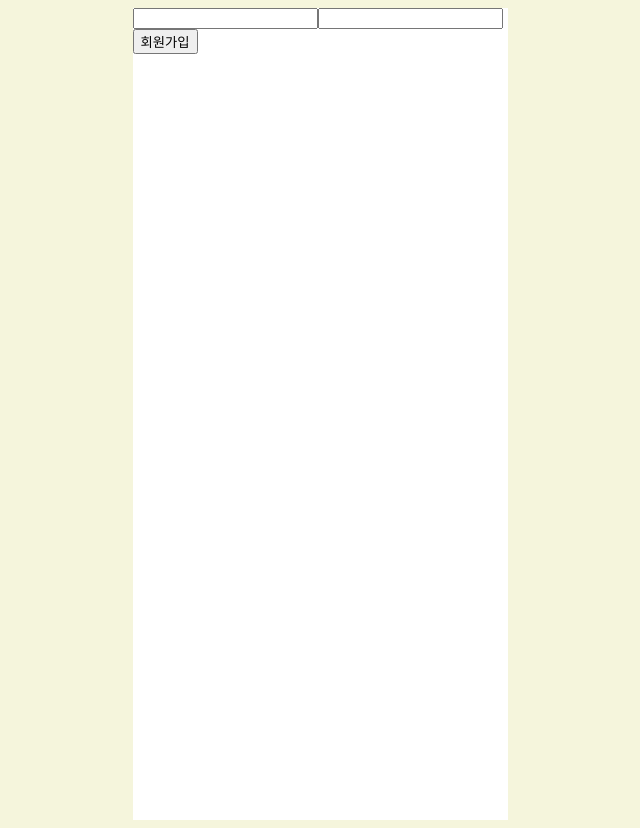
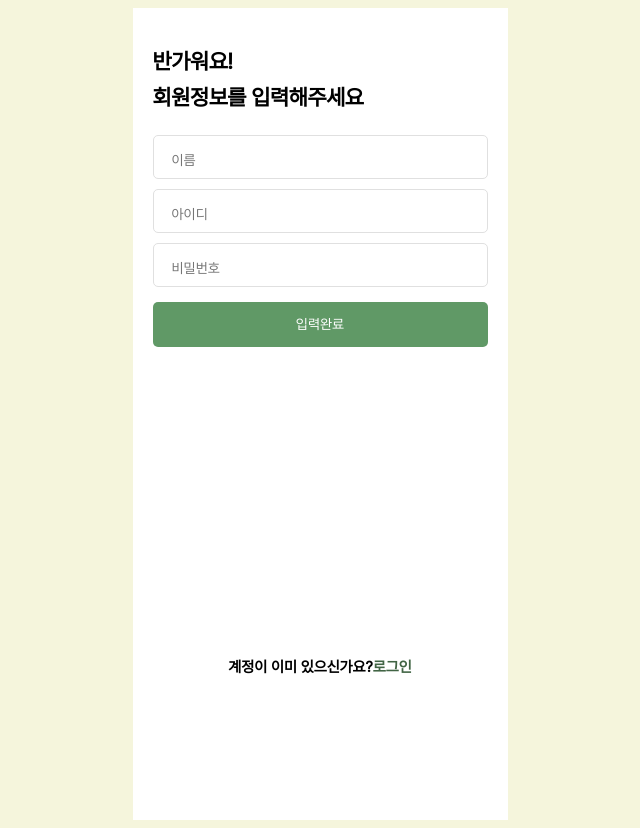
Before and after one commit to Goodyun92/DamdaShop_FE, a React (Create React App) app: page /signup in a window 1280 px wide. Shown: the whole page, without its empty margins (295-935 px from the left). Built offline with nearby package versions, Linux system fonts and the light colour scheme.

Commit message:
feat : signup page

```diff
--- a/src/App.js
+++ b/src/App.js
@@ -4,6 +4,7 @@ import MainHome from './pages/MainHome';
 import Search from './pages/Search';
 import Login from './pages/Login/Login';
 import Signup from './pages/Signup/Signup';
+import AfterSignup from './pages/Signup/AfterSignup';
 import ShowProducts from './pages/ShowProducts';
 import Frame from './components/Frame';
 import { BrowserRouter as Router, Routes, Route, Navigate } from 'react-router-dom';
@@ -29,6 +30,7 @@ function App() {
                             <Route path="/search" element={<Search />} />
                             <Route path="/login" element={<Login />} />
                             <Route path="/signup" element={<Signup />} />
+                            <Route path="/afterSignup" element={<AfterSignup />} />
                             <Route path="/showProducts" element={<ShowProducts />} />
                         </Routes>
                     </Router>
--- a/src/pages/Login/Login.jsx
+++ b/src/pages/Login/Login.jsx
@@ -5,9 +5,14 @@ import styled from 'styled-components';
 import { useRecoilState } from 'recoil';
 import accountState from '../../store/atoms';
 
-const Container = styled.div`
+const C = styled.div`
     width: 375px;
     height: 812px;
+    display: flex;
+    flex-direction: column;
+`;
+
+const Container = styled.div`
     display: flex;
     flex-direction: column;
     font-family: 'pretendard';
@@ -15,12 +20,12 @@ const Container = styled.div`
     font-weight: 600;
     line-height: 26px;
     letter-spacing: -0.30000001192092896px;
-    padding: 10px 10px 0px 10px;
+    padding: 10px 20px 0px 20px;
     background-color: white;
 `;
 
 const T1 = styled.div`
-    margin-top: 118px;
+    margin-top: 30px;
 `;
 
 const T2 = styled.div`
@@ -44,6 +49,7 @@ const Label = styled.label`
     gap: 10px;
     color: #e0e0e0;
     border: 0.5px solid #e0e0e0;
+    margin-bottom: 10px;
 `;
 
 const Input = styled.input`
@@ -66,7 +72,7 @@ const LoginFail = styled.div`
 `;
 
 const ButtonLogin = styled.button`
-    margin-top: 15px;
+    margin-top: 5px;
     width: Fixed (333px);
     height: Fixed (41px);
     top: 322px;
@@ -107,12 +113,18 @@ const SignupR = styled.span`
 const ButtonSignup = styled.button`
     width: auto;
     height: 59px;
-    margin-top: 390px;
+    margin-top: 380px;
     padding: 20px 0px 20px 0px;
     background: #60996633;
     border: none;
     font-family: 'pretendard';
     border-radius: 5px;
+`;
+
+const Box = styled.div`
+    background: #60996633;
+    width: 375px;
+    height: 100px;
 `;
 
 const Login = () => {
@@ -154,6 +166,7 @@ const Login = () => {
     };
 
     return (
+        <C>
             <Container>
                 <T1>안녕하세요!</T1>
                 <T2>아래 정보를 입력하여 로그인해주세요</T2>
@@ -178,14 +191,18 @@ const Login = () => {
                             required
                         />
                     </Label>
-                <div>{loginResult ? <LoginFail>비밀번호가 틀렸습니다.다시 입력해 주실래요?</LoginFail> : <div />}</div>
+                    <div>
+                        {loginResult ? <LoginFail>비밀번호가 틀렸습니다.다시 입력해 주실래요?</LoginFail> : <div />}
+                    </div>
                     <ButtonLogin type="submit">로그인</ButtonLogin>
+                </Form>
+            </Container>
             <ButtonSignup type="button" onClick={handleSignup}>
                 <SignupL>계정이 없나요?</SignupL>
                 <SignupR>회원가입</SignupR>
             </ButtonSignup>
-            </Form>
-        </Container>
+            <Box />
+        </C>
     );
 };
 
--- /dev/null
+++ b/src/pages/Signup/AfterSignup.jsx
@@ -0,0 +1,62 @@
+import check from '../../imgs/afterSignup.png';
+import styled from 'styled-components';
+
+const Container = styled.div`
+    display: flex;
+    flex-direction: column;
+    justify-content: center;
+    align-items: center;
+`;
+const Icon = styled.img`
+    margin-top: 250px;
+`;
+const Content = styled.div`
+    margin-top: 15px;
+    font-family: 'pretendard';
+    font-size: 22px;
+    font-weight: 600;
+    line-height: 26px;
+    letter-spacing: -0.30000001192092896px;
+    text-align: center;
+`;
+
+const Line = styled.div`
+    margin-top: 210px;
+    width: 315px;
+    border-bottom: 2px solid #e8e8e8;
+`;
+
+const ButtonLogin = styled.button`
+    margin-top: 20px;
+    width: 333px;
+    height: Fixed (41px);
+    padding: 14px 40px 14px 40px;
+    border-radius: 5px;
+    border: none;
+    gap: 10px;
+
+    background: #609966;
+    color: white;
+    font-family: 'Pretendard';
+    font-size: 14px;
+    font-weight: 550;
+    line-height: 17px;
+    letter-spacing: 0em;
+    text-align: center;
+`;
+
+const AfterSignup = () => {
+    return (
+        <Container>
+            <Icon src={check} />
+            <Content>
+                <div>회원가입이</div>
+                <div>완료되었어요</div>
+            </Content>
+            <Line />
+            <ButtonLogin>로그인하러 가기</ButtonLogin>
+        </Container>
+    );
+};
+
+export default AfterSignup;
--- a/src/pages/Signup/Signup.jsx
+++ b/src/pages/Signup/Signup.jsx
@@ -1,17 +1,171 @@
 import React, { useState } from 'react';
 import axios from 'axios';
 import { useNavigate } from 'react-router-dom';
+import styled from 'styled-components';
+import { FontAwesomeIcon } from '@fortawesome/react-fontawesome';
+import { faChevronLeft } from '@fortawesome/free-solid-svg-icons';
+
+const C = styled.div`
+    width: 375px;
+    height: 812px;
+    display: flex;
+    flex-direction: column;
+`;
+
+const Container = styled.div`
+    display: flex;
+    flex-direction: column;
+    font-family: 'pretendard';
+    font-size: 22px;
+    font-weight: 600;
+    line-height: 26px;
+    letter-spacing: -0.30000001192092896px;
+    padding: 10px 20px 0px 20px;
+    background-color: white;
+`;
+
+const T1 = styled.div`
+    margin-top: 30px;
+`;
+
+const T2 = styled.div`
+    margin-top: 10px;
+    margin-bottom: 25px;
+`;
+
+const T = styled.div`
+    margin-top: 25px;
+    margin-bottom: 25px;
+`;
+
+const Form = styled.form`
+    display: flex;
+    flex-direction: column;
+`;
+
+const Label = styled.label`
+    width: Fixed (334px);
+    height: Fixed (44px);
+    top: 205px;
+    left: 21px;
+    padding: 8px 16px 8px 16px;
+    border-radius: 5px;
+    border: 0.5px;
+    gap: 10px;
+    color: #e0e0e0;
+    border: 0.5px solid #e0e0e0;
+    margin-bottom: 10px;
+`;
+
+const Input = styled.input`
+    font-family: 'Pretendard';
+    font-size: 14px;
+    font-weight: 400;
+    line-height: 17px;
+    letter-spacing: 0em;
+    text-align: left;
+    outline: none;
+    border: none;
+`;
+
+const ButtonSignup = styled.button`
+    margin-top: 5px;
+    width: Fixed (333px);
+    height: Fixed (41px);
+    top: 322px;
+    left: 21px;
+    padding: 14px 40px 14px 40px;
+    border-radius: 5px;
+    border: none;
+    gap: 10px;
+
+    background: #609966;
+    color: white;
+    font-family: 'Pretendard';
+    font-size: 14px;
+    font-weight: 550;
+    line-height: 17px;
+    letter-spacing: 0em;
+    text-align: center;
+`;
+
+const LoginL = styled.span`
+    color: #000000;
+    font-size: 15px;
+    font-weight: 700;
+    line-height: 18px;
+    letter-spacing: 0em;
+    text-align: center;
+`;
+
+const LoginR = styled.span`
+    color: #416444;
+    font-size: 15px;
+    font-weight: 700;
+    line-height: 18px;
+    letter-spacing: 0em;
+    text-align: center;
+    font-family: Pretendard;
+`;
+
+const ButtonLogin = styled.button`
+    width: auto;
+    height: 59px;
+    margin-top: 290px;
+    padding: 20px 0px 20px 0px;
+    background: white;
+    border: none;
+    font-family: 'pretendard';
+    border-radius: 5px;
+`;
+
+const BackButton = styled.button`
+    margin-top: 15px;
+    border: none;
+    background-color: white;
+    font-size: 16px;
+`;
+const Agr = styled.div`
+    height: 30px;
+    padding-top: 5px;
+    display: flex;
+    justify-content: center;
+    align-items: center;
+    font-family: Pretendard;
+    font-size: 12px;
+    font-weight: 400;
+    line-height: 14px;
+    letter-spacing: 0em;
+    text-align: center;
+`;
+const AgrL = styled.span`
+    color: #609966;
+`;
+const AgrR = styled.span`
+    color: black;
+`;
 
 const Signup = () => {
     const navigate = useNavigate();
-    const [credentials, setCredentials] = useState({ id: '', password: '' });
+    const [credentials, setCredentials] = useState({ name: '', id: '', password: '' });
+    const [showConfirm, setShowConfirm] = useState(false);
+
+    const handleLogin = () => {
+        navigate('/login');
+    };
 
     const handleChange = (event) => {
         setCredentials({ ...credentials, [event.target.name]: event.target.value });
     };
 
-    const handleSubmit = async (event) => {
-        event.preventDefault();
+    const handleSubmit = (e) => {
+        e.preventDefault();
+        setShowConfirm(true);
+    };
+
+    const handleConfirm = async (e) => {
+        e.preventDefault();
+        console.log('submit signup..');
 
         try {
             // API endpoint
@@ -19,25 +173,90 @@ const Signup = () => {
 
             if (res.data.success) {
                 // 회원가입 성공 후 redirect 경로
-                navigate('/login');
+                console.log('signup success');
+                // navigate('/afterSignup');
             } else {
+                console.log('signup fail');
                 alert(res.data.message);
             }
         } catch (error) {
+            console.log('signup err');
             console.error(error);
         }
     };
 
     return (
-        <form onSubmit={handleSubmit}>
-            <label>
-                <input type="id" name="id" onChange={handleChange} value={credentials.id} required />
-            </label>
-            <label>
-                <input type="password" name="password" onChange={handleChange} value={credentials.password} required />
-            </label>
-            <button type="submit">회원가입</button>
-        </form>
+        <C>
+            <Container>
+                {showConfirm ? (
+                    <div>
+                        <BackButton onClick={() => setShowConfirm(false)}>
+                            <FontAwesomeIcon icon={faChevronLeft} />
+                        </BackButton>
+                        <T>아래 정보가 확실한가요?</T>
+                        <Form onSubmit={handleConfirm}>
+                            <Label>
+                                <Input readOnly value={credentials.name} />
+                            </Label>
+                            <Label>
+                                <Input readOnly value={credentials.id} />
+                            </Label>
+                            <Label>
+                                <Input readOnly value={credentials.password} />
+                            </Label>
+                            <Agr>
+                                <AgrL>서비스 이용약관,개인정보 취급 방침</AgrL>
+                                <AgrR>에 모두 동의하시나요?</AgrR>
+                            </Agr>
+                            <ButtonSignup type="submit">필수 약관 동의 & 회원 가입 완료</ButtonSignup>
+                        </Form>
+                    </div>
+                ) : (
+                    <div>
+                        <T1>반가워요!</T1>
+                        <T2>회원정보를 입력해주세요</T2>
+                        <Form onSubmit={handleSubmit}>
+                            <Label>
+                                <Input
+                                    placeholder="이름"
+                                    type="text"
+                                    name="name"
+                                    onChange={handleChange}
+                                    value={credentials.name}
+                                    required
+                                />
+                            </Label>
+                            <Label>
+                                <Input
+                                    placeholder="아이디"
+                                    type="text"
+                                    name="id"
+                                    onChange={handleChange}
+                                    value={credentials.id}
+                                    required
+                                />
+                            </Label>
+                            <Label>
+                                <Input
+                                    placeholder="비밀번호"
+                                    type="password"
+                                    name="password"
+                                    onChange={handleChange}
+                                    value={credentials.password}
+                                    required
+                                />
+                            </Label>
+                            <ButtonSignup type="submit">입력완료</ButtonSignup>
+                        </Form>
+                    </div>
+                )}
+            </Container>
+
+            <ButtonLogin type="button" onClick={handleLogin}>
+                <LoginL>계정이 이미 있으신가요?</LoginL>
+                <LoginR>로그인</LoginR>
+            </ButtonLogin>
+        </C>
     );
 };
 
```
Also changed, not shown: src/imgs/afterSignup.png (added). Lines whose indentation alone changed are shown as unchanged.
